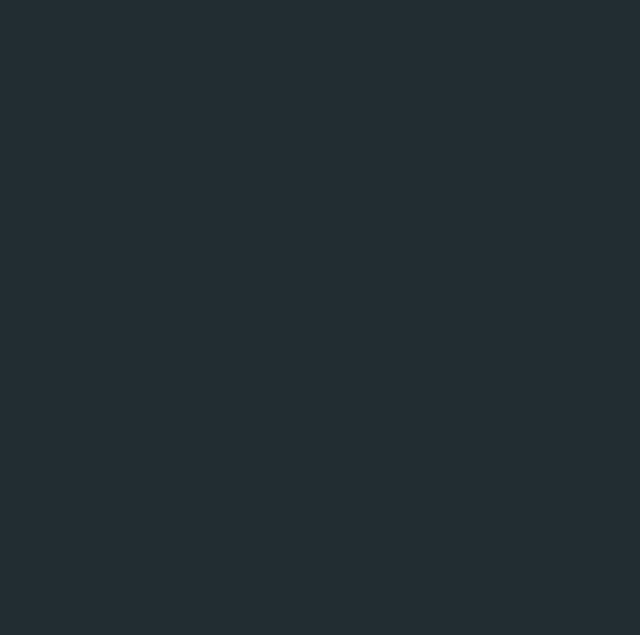
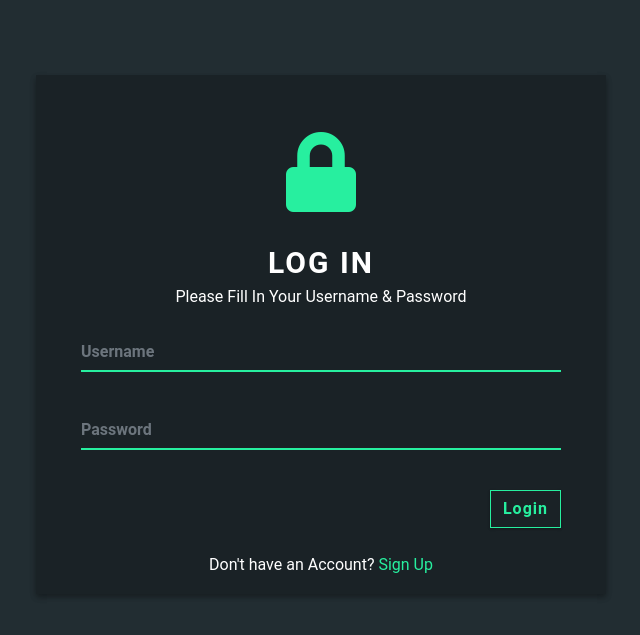
Before and after one commit to steve-njuguna-k/Django-Login-Register-Form, a Django app: page / in a window 1280 px wide. Before the commit the part shown is empty. Shown: the top 635 px of the page, without its empty margins (319-959 px from the left). Run offline with Django 3.2, Linux system fonts and the light colour scheme; some libraries are stand-ins or nearby versions.

Commit message:
Added Login.html page

```diff
--- a/src/Core/settings.py
+++ b/src/Core/settings.py
@@ -120,6 +120,9 @@ USE_TZ = True
 # https://docs.djangoproject.com/en/3.2/howto/static-files/
 
 STATIC_URL = '/static/'
+STATICFILES_DIRS = [
+    os.path.join(BASE_DIR, "static")
+]
 
 # Default primary key field type
 # https://docs.djangoproject.com/en/3.2/ref/settings/#default-auto-field
--- a/src/static/css/style.css
+++ b/src/static/css/style.css
@@ -1,9 +1,21 @@
 body {
     background: #222D32;
     font-family: 'Roboto', sans-serif;
+    color: #ffffff;
+}
+
+a{
+    text-decoration: none;
+    color: #27EF9F;
+}
+
+a:hover{
+    text-decoration: none;
+    color: #27EF9F;
 }
 
 .login-box {
+    padding-top: 50px;
     margin-top: 75px;
     height: auto;
     background: #1A2226;
@@ -15,7 +27,7 @@ body {
     height: 100px;
     font-size: 80px;
     line-height: 100px;
-    background: -webkit-linear-gradient(#27EF9F, #0DB8DE);
+    background: -webkit-linear-gradient(#27EF9F, #27EF9F);
     -webkit-background-clip: text;
     -webkit-text-fill-color: transparent;
 }
@@ -27,7 +39,7 @@ body {
     letter-spacing: 2px;
     margin-top: 15px;
     font-weight: bold;
-    color: #ECF0F5;
+    color: #FFFFFF;
 }
 
 .login-form {
@@ -38,27 +50,27 @@ body {
 input[type=text] {
     background-color: #1A2226;
     border: none;
-    border-bottom: 2px solid #0DB8DE;
+    border-bottom: 2px solid #27EF9F;
     border-top: 0px;
     border-radius: 0px;
     font-weight: bold;
     outline: 0;
     margin-bottom: 20px;
     padding-left: 0px;
-    color: #ECF0F5;
+    color: #FFFFFF;
 }
 
 input[type=password] {
     background-color: #1A2226;
     border: none;
-    border-bottom: 2px solid #0DB8DE;
+    border-bottom: 2px solid #27EF9F;
     border-top: 0px;
     border-radius: 0px;
     font-weight: bold;
     outline: 0;
     padding-left: 0px;
     margin-bottom: 20px;
-    color: #ECF0F5;
+    color: #FFFFFF;
 }
 
 .form-group {
@@ -70,10 +82,10 @@ input[type=password] {
     border-color: inherit;
     -webkit-box-shadow: none;
     box-shadow: none;
-    border-bottom: 2px solid #0DB8DE;
+    border-bottom: 2px solid #27EF9F;
     outline: 0;
     background-color: #1A2226;
-    color: #ECF0F5;
+    color: #FFFFFF;
 }
 
 input:focus {
@@ -87,14 +99,14 @@ label {
 
 .form-control-label {
     font-size: 10px;
-    color: #6C6C6C;
+    color: #FFFFFF;
     font-weight: bold;
     letter-spacing: 1px;
 }
 
 .btn-outline-primary {
-    border-color: #0DB8DE;
-    color: #0DB8DE;
+    border-color: #27EF9F;
+    color: #27EF9F;
     border-radius: 0px;
     font-weight: bold;
     letter-spacing: 1px;
@@ -102,7 +114,8 @@ label {
 }
 
 .btn-outline-primary:hover {
-    background-color: #0DB8DE;
+    background-color: #27EF9F;
+    border-color: #27EF9F;
     right: 0px;
 }
 
@@ -119,7 +132,7 @@ label {
 .login-text {
     text-align: left;
     padding-left: 0px;
-    color: #A2A4A4;
+    color: #FFFFFF;
 }
 
 .loginbttm {
--- a/src/templates/Login.html
+++ b/src/templates/Login.html
@@ -6,13 +6,50 @@
     <meta name="viewport" content="width=device-width, initial-scale=1.0">
     <meta http-equiv="X-UA-Compatible" content="ie=edge">
     <meta name="Description" content="Enter your description here"/>
-    <link href="https://cdn.jsdelivr.net/npm/bootstrap@5.1.0/dist/css/bootstrap.min.css" rel="stylesheet" integrity="sha384-KyZXEAg3QhqLMpG8r+8fhAXLRk2vvoC2f3B09zVXn8CA5QIVfZOJ3BCsw2P0p/We" crossorigin="anonymous">
+    <link rel="stylesheet" href="https://maxcdn.bootstrapcdn.com/bootstrap/4.0.0/css/bootstrap.min.css" integrity="sha384-Gn5384xqQ1aoWXA+058RXPxPg6fy4IWvTNh0E263XmFcJlSAwiGgFAW/dAiS6JXm" crossorigin="anonymous">
     <link rel="stylesheet" href="https://cdnjs.cloudflare.com/ajax/libs/font-awesome/5.15.4/css/all.min.css">
-    <link rel="stylesheet" href={% static "assets/css/style.css" %}>
+    <link rel="stylesheet" href={% static "css/style.css" %}>
     <title>Login Page</title>
 </head>
 <body>
+    <div class="container">
+        <div class="row">
+            <div class="col-lg-3 col-md-2"></div>
+            <div class="col-lg-6 col-md-8 login-box">
+                <div class="col-lg-12 login-key">
+                    <i class="fa fa-lock" aria-hidden="true"></i>
+                </div>
+                <div class="col-lg-12 login-title">
+                    LOG IN
+                </div>
+                <p class="text-center">Please Fill In Your Username & Password</p>
+                <div class="col-lg-12 login-form">
+                    <div class="col-lg-12 login-form">
+                        <form>
+                            <div class="form-group">
+                                <input type="text" class="form-control" placeholder="Username">
+                            </div>
+                            <div class="form-group">
+                                <input type="password" class="form-control" placeholder="Password">
+                            </div>
 
+                            <div class="col-lg-12 loginbttm">
+                                <div class="col-lg-6 login-btm login-text">
+                                    <!-- Error Message -->
+                                </div>
+                                <div class="col-lg-6 login-btm login-button">
+                                    <button type="submit" class="btn btn-outline-primary">Login</button>
+                                </div>
+                            </div>
+                            <br>
+                            <p class="text-center">Don't have an Account? <a href="{% url 'Register' %}" name = 'Register'>Sign Up</a></p>
+                        </form>
+                    </div>
+                </div>
+                <div class="col-lg-3 col-md-2"></div>
+            </div>
+        </div>
+    </div>
     <script src="https://cdn.jsdelivr.net/npm/@popperjs/core@2.9.3/dist/umd/popper.min.js" integrity="sha384-eMNCOe7tC1doHpGoWe/6oMVemdAVTMs2xqW4mwXrXsW0L84Iytr2wi5v2QjrP/xp" crossorigin="anonymous"></script>
     <script src="https://cdn.jsdelivr.net/npm/bootstrap@5.1.0/dist/js/bootstrap.min.js" integrity="sha384-cn7l7gDp0eyniUwwAZgrzD06kc/tftFf19TOAs2zVinnD/C7E91j9yyk5//jjpt/" crossorigin="anonymous"></script>
 </body>
```
